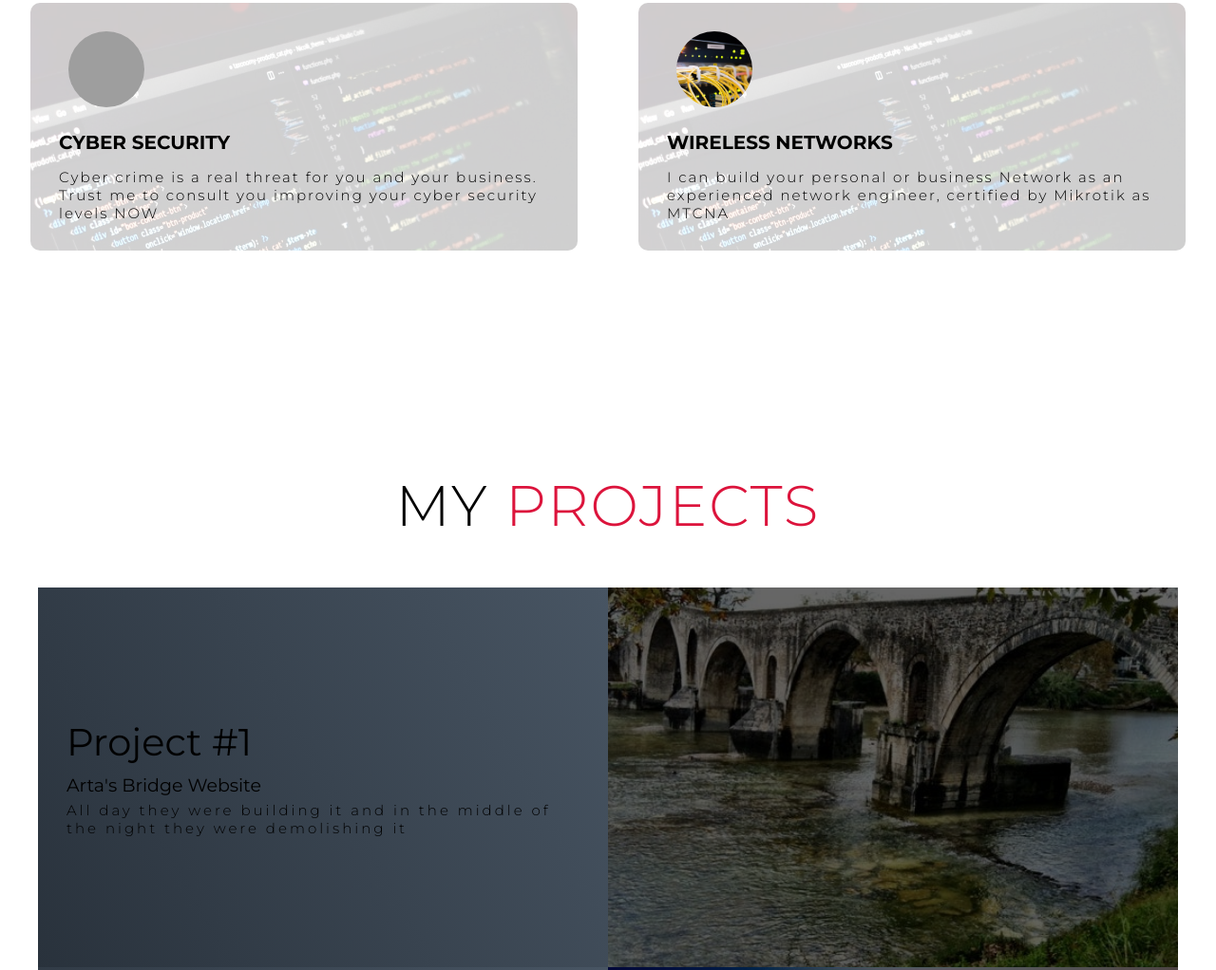
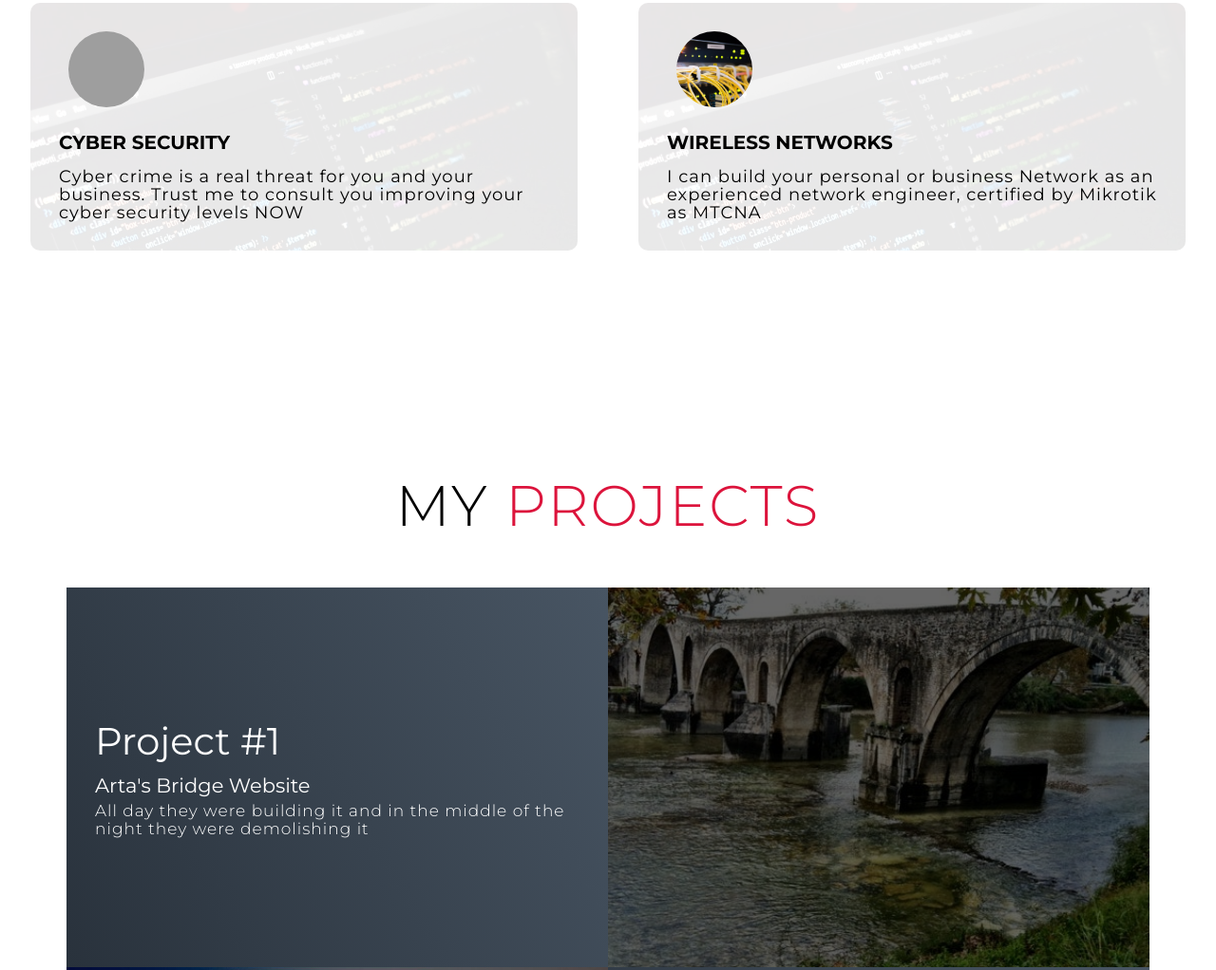
Before and after one commit to C474PHR4C7/MyWebsite, a plain HTML site: page index.html in a window 1280 px wide. Shown: the part 1412-2434 px from the top of the page at 95% size. Drawn offline with Linux system fonts and the light colour scheme; grey boxes are pictures that could not be loaded.

Commit message:
Style Fixes

```diff
--- a/index.html
+++ b/index.html
@@ -163,7 +163,7 @@
             <h1 class="section-title">About <span>Me</span></h1>
             <h2>Full Stack Web Developer</h2>
             <p>Lorem ipsum dolor sit amet consectetur adipisicing elit. Accusantium aspernatur nam officiis fugiat quia, distinctio vel omnis mollitia inventore natus nihil laudantium ut eum modi quaerat in aut! Maxime, adipisci.</p>
-            <a href="https://drive.google.com/file/d/1x9cTc3C50dtd6ZjlLbYd-XJAJLpgOVl1/view?usp=sharing" target="_blank" download="MyCV" class="cta">Download CV</a>
+            <a href="https://drive.google.com/file/d/1x9cTc3C50dtd6ZjlLbYd-XJAJLpgOVl1/view?usp=sharing" target="_blank" download="MyCV" type="button" class="cta">Download CV</a>
 
         </div>
     </div>
--- a/styles/style.css
+++ b/styles/style.css
@@ -204,7 +204,7 @@ z-index: 1;
     height: 100%;
     width: 100%;
     background-color: white;
-    opacity: .8;
+    opacity: .9;
     z-index: -1;
 }
 
@@ -230,8 +230,9 @@ z-index: 1;
 
 #services .service-item p{
     text-align: left;
-    font-weight: 300;
-    letter-spacing: 0.2rem;
+    font-weight: 500;
+    letter-spacing: 0.1rem;
+    font-size: 1.8rem;
 }
 
 /*End of Services Section*/
@@ -278,12 +279,21 @@ z-index: 1;
 #projects .project-info h1{
     font-size: 4rem;
     font-weight: 500;
+    color: white;
 }
 #projects .project-info h2{
-    font-size: 1.9rem;
+    font-size: 2.1rem;
     font-weight: 500;
     margin-top: 10px;
+    color: white;
 }
+
+#projects .project-info p{
+    font-size: 1.7rem;
+    color: white;
+    letter-spacing: 0.1rem;
+}
+
 #projects .project-img{
     flex-basis: 50%;
     height: 300px;
@@ -514,11 +524,14 @@ padding-bottom: 10px;
         margin:2.5%;
     }
 
+    #projects .project-item:nth-child(even) {
+        flex-direction: row-reverse;
+    }
 
     #projects .project-item{
         height: 400px;
         margin:0;
-        width:100%;
+        width:95%;
         border-radius: 0;
         flex-direction: row;
     }
@@ -535,7 +548,4 @@ padding-bottom: 10px;
 
 
 
-
-
-
 /* 1:22:01 */
```
